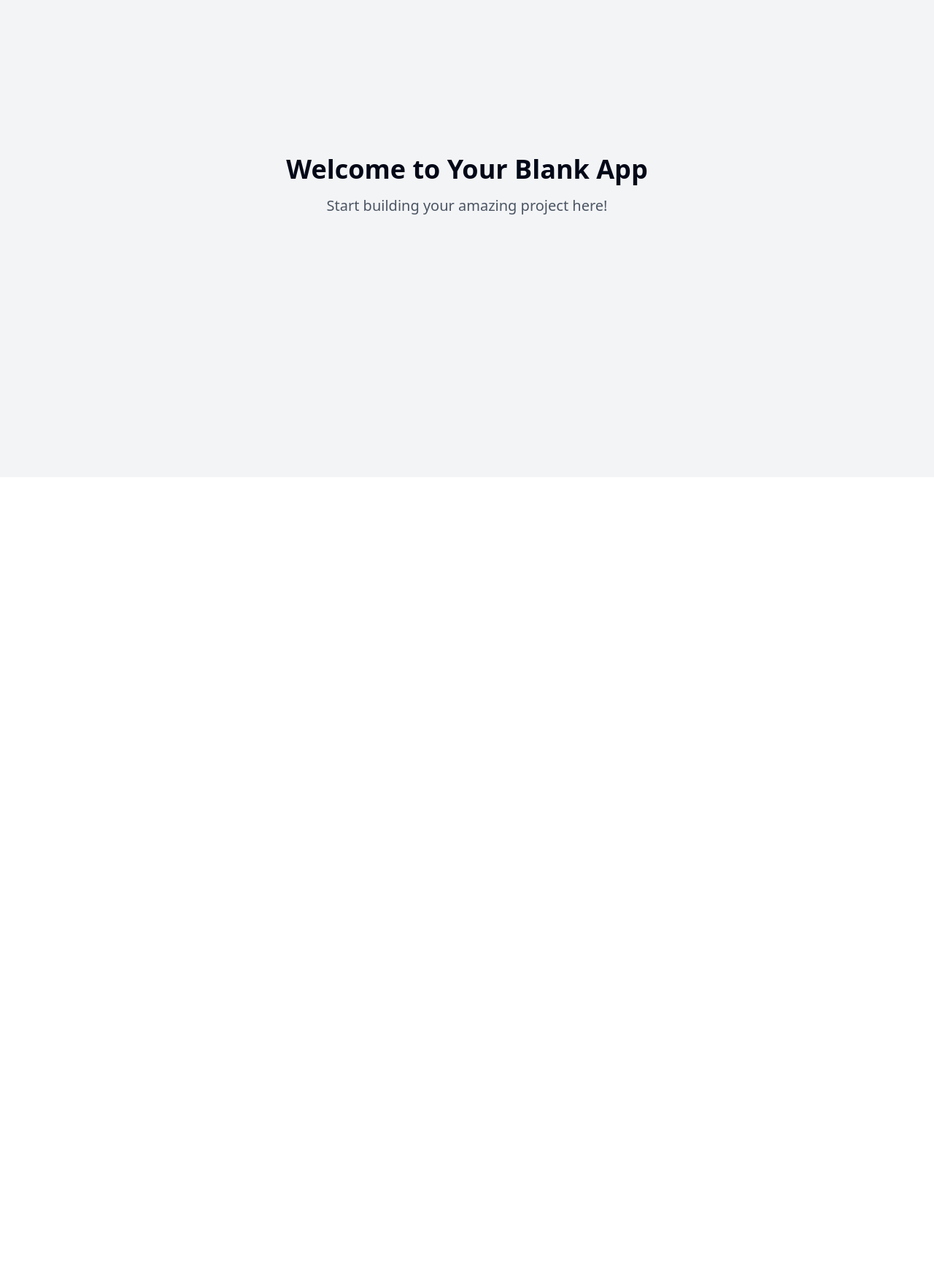
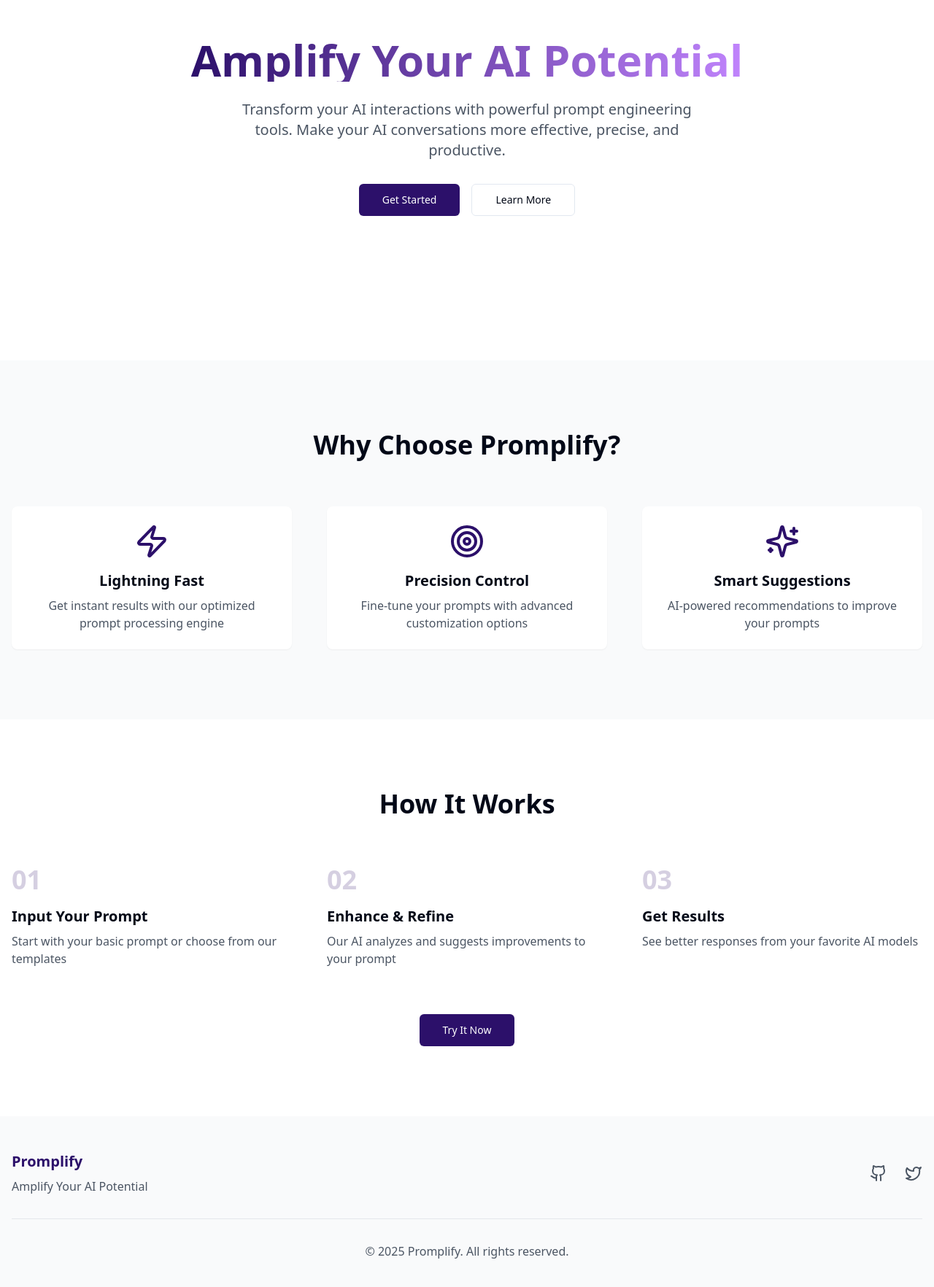
Before and after one commit to Promplify/promplify-web, a React (Vite) app: page / in a window 1280 px wide. Shown: the part 146-1910 px from the top of the page at 73% size. Before the commit the page ends 800 px from the top, so only its background shows below. Built offline with nearby package versions, Linux system fonts and the light colour scheme.

Commit message:
Add landing page design
Implement a new landing page for the Promplify website, incorporating the specified color scheme of #000000, #FFFFFF, and #2C106A. The design will reflect the brand's identity and enhance user engagement.
[skip gpt_engineer]

```diff
--- /dev/null
+++ b/src/components/landing/Features.tsx
@@ -0,0 +1,43 @@
+import { Zap, Target, Sparkles } from "lucide-react";
+
+const features = [
+  {
+    icon: Zap,
+    title: "Lightning Fast",
+    description: "Get instant results with our optimized prompt processing engine",
+  },
+  {
+    icon: Target,
+    title: "Precision Control",
+    description: "Fine-tune your prompts with advanced customization options",
+  },
+  {
+    icon: Sparkles,
+    title: "Smart Suggestions",
+    description: "AI-powered recommendations to improve your prompts",
+  },
+];
+
+export const Features = () => {
+  return (
+    <div className="py-24 bg-gray-50">
+      <div className="container mx-auto px-4">
+        <h2 className="text-3xl md:text-4xl font-bold text-center mb-16">
+          Why Choose Promplify?
+        </h2>
+        <div className="grid grid-cols-1 md:grid-cols-3 gap-12">
+          {features.map((feature, index) => (
+            <div
+              key={index}
+              className="flex flex-col items-center text-center p-6 bg-white rounded-lg shadow-sm hover:shadow-md transition-shadow"
+            >
+              <feature.icon className="w-12 h-12 text-primary mb-4" />
+              <h3 className="text-xl font-semibold mb-2">{feature.title}</h3>
+              <p className="text-gray-600">{feature.description}</p>
+            </div>
+          ))}
+        </div>
+      </div>
+    </div>
+  );
+};
--- /dev/null
+++ b/src/components/landing/Footer.tsx
@@ -0,0 +1,27 @@
+import { Github, Twitter } from "lucide-react";
+
+export const Footer = () => {
+  return (
+    <footer className="bg-gray-50 py-12">
+      <div className="container mx-auto px-4">
+        <div className="flex flex-col md:flex-row justify-between items-center">
+          <div className="mb-6 md:mb-0">
+            <h3 className="text-xl font-bold text-primary">Promplify</h3>
+            <p className="text-gray-600 mt-2">Amplify Your AI Potential</p>
+          </div>
+          <div className="flex space-x-6">
+            <a href="#" className="text-gray-600 hover:text-primary">
+              <Github className="w-6 h-6" />
+            </a>
+            <a href="#" className="text-gray-600 hover:text-primary">
+              <Twitter className="w-6 h-6" />
+            </a>
+          </div>
+        </div>
+        <div className="mt-8 pt-8 border-t border-gray-200 text-center text-gray-600">
+          <p>&copy; {new Date().getFullYear()} Promplify. All rights reserved.</p>
+        </div>
+      </div>
+    </footer>
+  );
+};
--- /dev/null
+++ b/src/components/landing/Hero.tsx
@@ -0,0 +1,23 @@
+import { Button } from "@/components/ui/button";
+
+export const Hero = () => {
+  return (
+    <div className="min-h-[80vh] flex flex-col items-center justify-center text-center px-4 animate-fade-up">
+      <h1 className="text-4xl md:text-6xl font-bold mb-6 bg-clip-text text-transparent bg-gradient-to-r from-primary to-purple-400">
+        Amplify Your AI Potential
+      </h1>
+      <p className="text-lg md:text-xl text-gray-600 max-w-2xl mb-8">
+        Transform your AI interactions with powerful prompt engineering tools.
+        Make your AI conversations more effective, precise, and productive.
+      </p>
+      <div className="space-x-4">
+        <Button size="lg" className="bg-primary hover:bg-primary/90">
+          Get Started
+        </Button>
+        <Button size="lg" variant="outline">
+          Learn More
+        </Button>
+      </div>
+    </div>
+  );
+};
--- /dev/null
+++ b/src/components/landing/HowItWorks.tsx
@@ -0,0 +1,47 @@
+import { Button } from "@/components/ui/button";
+
+const steps = [
+  {
+    number: "01",
+    title: "Input Your Prompt",
+    description: "Start with your basic prompt or choose from our templates",
+  },
+  {
+    number: "02",
+    title: "Enhance & Refine",
+    description: "Our AI analyzes and suggests improvements to your prompt",
+  },
+  {
+    number: "03",
+    title: "Get Results",
+    description: "See better responses from your favorite AI models",
+  },
+];
+
+export const HowItWorks = () => {
+  return (
+    <div className="py-24">
+      <div className="container mx-auto px-4">
+        <h2 className="text-3xl md:text-4xl font-bold text-center mb-16">
+          How It Works
+        </h2>
+        <div className="grid grid-cols-1 md:grid-cols-3 gap-12 mb-16">
+          {steps.map((step, index) => (
+            <div key={index} className="relative">
+              <div className="text-4xl font-bold text-primary/20 mb-4">
+                {step.number}
+              </div>
+              <h3 className="text-xl font-semibold mb-2">{step.title}</h3>
+              <p className="text-gray-600">{step.description}</p>
+            </div>
+          ))}
+        </div>
+        <div className="text-center">
+          <Button size="lg" className="bg-primary hover:bg-primary/90">
+            Try It Now
+          </Button>
+        </div>
+      </div>
+    </div>
+  );
+};
--- a/src/pages/Index.tsx
+++ b/src/pages/Index.tsx
@@ -1,12 +1,15 @@
-// Update this page (the content is just a fallback if you fail to update the page)
+import { Hero } from "@/components/landing/Hero";
+import { Features } from "@/components/landing/Features";
+import { HowItWorks } from "@/components/landing/HowItWorks";
+import { Footer } from "@/components/landing/Footer";
 
 const Index = () => {
   return (
-    <div className="min-h-screen flex items-center justify-center bg-gray-100">
-      <div className="text-center">
-        <h1 className="text-4xl font-bold mb-4">Welcome to Your Blank App</h1>
-        <p className="text-xl text-gray-600">Start building your amazing project here!</p>
-      </div>
+    <div className="min-h-screen">
+      <Hero />
+      <Features />
+      <HowItWorks />
+      <Footer />
     </div>
   );
 };
--- a/tailwind.config.ts
+++ b/tailwind.config.ts
@@ -12,85 +12,78 @@ export default {
   theme: {
     container: {
       center: true,
-			padding: '2rem',
+      padding: "2rem",
       screens: {
-				'2xl': '1400px'
-			}
+        "2xl": "1400px",
+      },
     },
     extend: {
       colors: {
-				border: 'hsl(var(--border))',
-				input: 'hsl(var(--input))',
-				ring: 'hsl(var(--ring))',
-				background: 'hsl(var(--background))',
-				foreground: 'hsl(var(--foreground))',
+        border: "hsl(var(--border))",
+        input: "hsl(var(--input))",
+        ring: "hsl(var(--ring))",
+        background: "hsl(var(--background))",
+        foreground: "hsl(var(--foreground))",
         primary: {
-					DEFAULT: 'hsl(var(--primary))',
-					foreground: 'hsl(var(--primary-foreground))'
+          DEFAULT: "#2C106A",
+          foreground: "#FFFFFF",
         },
         secondary: {
-					DEFAULT: 'hsl(var(--secondary))',
-					foreground: 'hsl(var(--secondary-foreground))'
+          DEFAULT: "hsl(var(--secondary))",
+          foreground: "hsl(var(--secondary-foreground))",
         },
         destructive: {
-					DEFAULT: 'hsl(var(--destructive))',
-					foreground: 'hsl(var(--destructive-foreground))'
+          DEFAULT: "hsl(var(--destructive))",
+          foreground: "hsl(var(--destructive-foreground))",
         },
         muted: {
-					DEFAULT: 'hsl(var(--muted))',
-					foreground: 'hsl(var(--muted-foreground))'
+          DEFAULT: "hsl(var(--muted))",
+          foreground: "hsl(var(--muted-foreground))",
         },
         accent: {
-					DEFAULT: 'hsl(var(--accent))',
-					foreground: 'hsl(var(--accent-foreground))'
+          DEFAULT: "hsl(var(--accent))",
+          foreground: "hsl(var(--accent-foreground))",
         },
         popover: {
-					DEFAULT: 'hsl(var(--popover))',
-					foreground: 'hsl(var(--popover-foreground))'
+          DEFAULT: "hsl(var(--popover))",
+          foreground: "hsl(var(--popover-foreground))",
         },
         card: {
-					DEFAULT: 'hsl(var(--card))',
-					foreground: 'hsl(var(--card-foreground))'
+          DEFAULT: "hsl(var(--card))",
+          foreground: "hsl(var(--card-foreground))",
         },
-				sidebar: {
-					DEFAULT: 'hsl(var(--sidebar-background))',
-					foreground: 'hsl(var(--sidebar-foreground))',
-					primary: 'hsl(var(--sidebar-primary))',
-					'primary-foreground': 'hsl(var(--sidebar-primary-foreground))',
-					accent: 'hsl(var(--sidebar-accent))',
-					'accent-foreground': 'hsl(var(--sidebar-accent-foreground))',
-					border: 'hsl(var(--sidebar-border))',
-					ring: 'hsl(var(--sidebar-ring))'
-				}
       },
       borderRadius: {
-				lg: 'var(--radius)',
-				md: 'calc(var(--radius) - 2px)',
-				sm: 'calc(var(--radius) - 4px)'
+        lg: "var(--radius)",
+        md: "calc(var(--radius) - 2px)",
+        sm: "calc(var(--radius) - 4px)",
       },
       keyframes: {
-				'accordion-down': {
-					from: {
-						height: '0'
+        "accordion-down": {
+          from: { height: "0" },
+          to: { height: "var(--radix-accordion-content-height)" },
         },
-					to: {
-						height: 'var(--radix-accordion-content-height)'
-					}
+        "accordion-up": {
+          from: { height: "var(--radix-accordion-content-height)" },
+          to: { height: "0" },
         },
-				'accordion-up': {
-					from: {
-						height: 'var(--radix-accordion-content-height)'
+        "fade-up": {
+          "0%": {
+            opacity: "0",
+            transform: "translateY(10px)",
           },
-					to: {
-						height: '0'
-					}
-				}
+          "100%": {
+            opacity: "1",
+            transform: "translateY(0)",
+          },
+        },
       },
       animation: {
-				'accordion-down': 'accordion-down 0.2s ease-out',
-				'accordion-up': 'accordion-up 0.2s ease-out'
-			}
-		}
+        "accordion-down": "accordion-down 0.2s ease-out",
+        "accordion-up": "accordion-up 0.2s ease-out",
+        "fade-up": "fade-up 0.5s ease-out forwards",
+      },
+    },
   },
   plugins: [require("tailwindcss-animate")],
 } satisfies Config;
```
Lines whose indentation alone changed are shown as unchanged.
